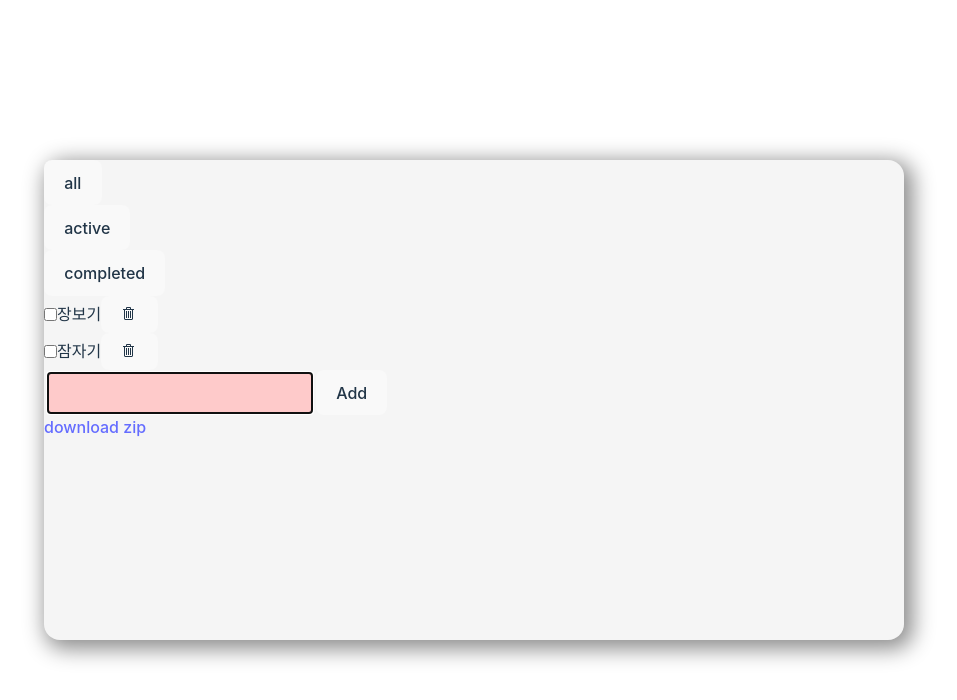
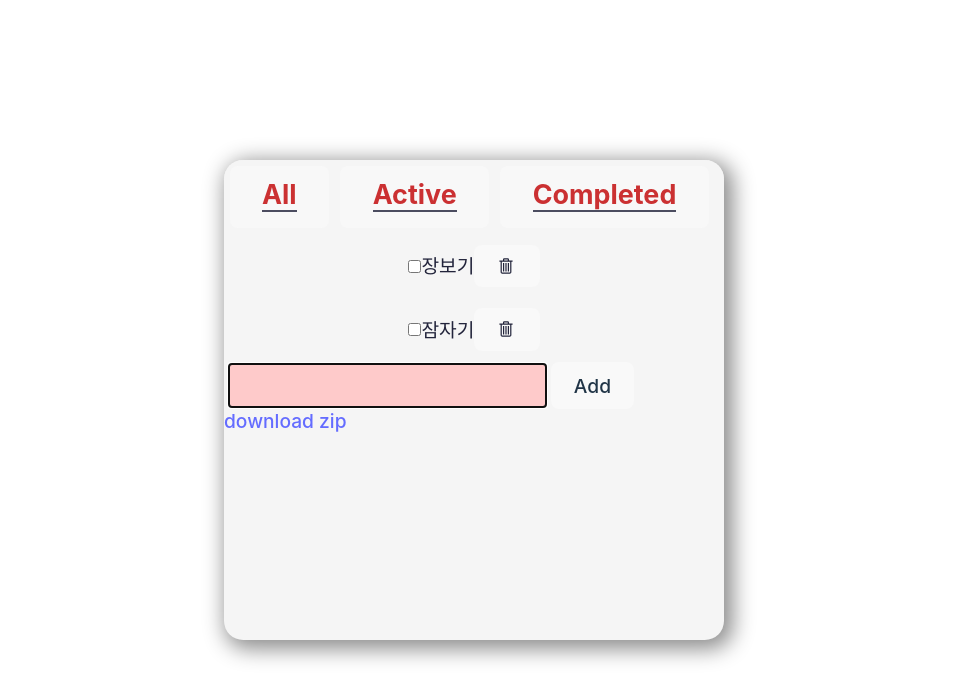
Before and after one commit to letz0703/todos, a React (Vite) app: page / in a window 1280 px wide. Shown: the top 700 px of the page, without its empty margins (166-1123 px from the left). Built offline with nearby package versions, Linux system fonts and the light colour scheme.

Commit message:
todo module

```diff
--- a/src/App.jsx
+++ b/src/App.jsx
@@ -1,18 +1,18 @@
-import {useState} from 'react'
+import {useState} from 'react';
 // import './App.css'
-import Header from "./components/header/header"
-import TodoList from "./components/todo_list/todo_list"
+import Header from './components/header/header';
+import TodoList from './components/todo_list/todo_list';
 
-const filters = ['all', 'active', 'completed']
+const filters = ['all', 'active', 'completed'];
 
 function App() {
-  const [filter, setFilter] = useState(filters[0])
+  const [filter, setFilter] = useState(filters[0]);
   return (
-    <div>
+    <>
       <Header filters={filters} onFilterChange={setFilter} />
       <TodoList filter={filter} />
-    </div>
-  )
+    </>
+  );
 }
 
-export default App
+export default App;
--- a/src/components/header/header.jsx
+++ b/src/components/header/header.jsx
@@ -1,15 +1,20 @@
+import styles from './header.module.css';
+
 export default function Header({filters, onFilterChange}) {
   return (
-		<header>
-			<div className="flex">
-				<ul>
+    <header className={styles.header}>
+      <ul className={styles.filters}>
         {filters.map((value, index) => (
           <li key={index}>
-							<button onClick={() => onFilterChange(value)}>{value}</button>
+            <button
+              onClick={() => onFilterChange(value)}
+              className={styles.filter}
+            >
+              {value}
+            </button>
           </li>
         ))}
       </ul>
-			</div>
     </header>
-	)
+  );
 }
--- /dev/null
+++ b/src/components/header/header.module.css
@@ -0,0 +1 @@
+.header{display:flex;justify-content:space-between;align-items:center;background-color:var(--color-bg-dark);border-bottom:1px solid var(--color-grey)}.filters{display:flex}.filter{font-size:1.4rem;margin:.3rem;text-transform:capitalize;background-color:trasnparent;color:var(--color-accent);opacity:.8;font-weight:bold}.filter:hover,filter.seleteced{opacity:1}.filter::after{content:"";display:block;margin-top:.2rem;border:1px solid var(--color-text)}
--- a/src/components/header/header.module.scss
+++ b/src/components/header/header.module.scss
@@ -0,0 +1,34 @@
+.header {
+	display:flex;
+	justify-content: space-between;
+	align-items: center;
+	background-color: var(--color-bg-dark);
+	border-bottom: 1px solid var(--color-grey)
+
+}
+
+.filters {
+	display: flex;
+}
+
+.filter {
+	font-size: 1.4rem;
+	margin: .3rem;
+	text-transform: capitalize;
+	background-color: trasnparent;
+	color: var(--color-accent);
+	opacity: 0.8;
+	font-weight: bold;
+}
+
+.filter:hover
+,filter.seleteced {
+	opacity: 1;
+}
+
+.filter::after {
+	content:'';
+	display:block;
+	margin-top: .2rem;
+	border: 1px solid var(--color-text)
+}
--- a/src/components/todo/todo.jsx
+++ b/src/components/todo/todo.jsx
@@ -1,21 +1,31 @@
-import React from "react"
-import {VscTrash} from 'react-icons/vsc'
+import React from 'react';
+import {VscTrash} from 'react-icons/vsc';
+import styles from './todo.module.css';
 export default function Todo({todo, onChange, onDelete}) {
-	const {task, status} = todo
-	const handleDelete = () => {onDelete(todo)}
-	const handleChange = (e) => {
-		const status = e.target.checked ? 'completed' : 'active'
-		onChange({...todo, status})
-	}
+  const {task, status} = todo;
+  const handleDelete = () => {
+    onDelete(todo);
+  };
+  const handleChange = e => {
+    const status = e.target.checked ? 'completed' : 'active';
+    onChange({...todo, status});
+  };
 
-	return <li className="flex items-center">
-		<input type="checkbox"
-			checked={status === 'completed'}
-			id="checkbox"
-			onChange={handleChange}
-		/>
-		<label htmlFor="checkbox">{task}</label>
-		<button onClick={handleDelete}><VscTrash /></button>
-	</li>
-
+  return (
+    <li className="flex items-center {{style }}" className={styles.todo}>
+      <input
+        type="checkbox"
+        checked={status === 'completed'}
+        id="checkbox"
+        onChange={handleChange}
+        className="checkbox"
+      />
+      <label htmlFor="checkbox" className="text">
+        {task}
+      </label>
+      <button onClick={handleDelete} className="button">
+        <VscTrash />
+      </button>
+    </li>
+  );
 }
--- /dev/null
+++ b/src/components/todo/todo.module.css
@@ -0,0 +1,9 @@
+.todo {
+  /* dfa : display flex all */
+  display: flex;
+  justify-content: center;
+  align-items: center;
+  padding: 0.5rem 1rem;
+  margin: 0.1rem 0;
+  color: var(--color-text);
+}
--- a/src/components/todo/todo.module.scss
+++ b/src/components/todo/todo.module.scss
@@ -0,0 +1,3 @@
+.todo {
+
+}
--- a/src/components/todo_list/todo_list.jsx
+++ b/src/components/todo_list/todo_list.jsx
@@ -1,30 +1,34 @@
-import {useState} from "react"
-import AddTask from "../add_task/add_task"
-import {VscTrash} from "react-icons/vsc"
-import {v4 as uuidv4} from 'uuid'
-import Todo from "../todo/todo"
+import {useState} from 'react';
+import AddTask from '../add_task/add_task';
+import {VscTrash} from 'react-icons/vsc';
+import {v4 as uuidv4} from 'uuid';
+import Todo from '../todo/todo';
+import styles from './todo_list.module.css';
 
 export default function TodoList({filter}) {
   const [todos, setTodos] = useState([
-		{id: "1", task: "장보기", status: "active"},
-		{id: "2", task: "잠자기", status: "active"}
-	])
+    {id: '1', task: '장보기', status: 'active'},
+    {id: '2', task: '잠자기', status: 'active'},
+  ]);
 
-	const handleTask = todo => {setTodos([...todos, todo])}
-	const handleUpdate = (updated) => setTodos(todos.map(
-		row => (row.id === updated.id ? updated : row)
-	))
-	const handleDelete = (todo) => {
-		setTodos(todos.filter(row => row.id !== todo.id))
-	}
+  const handleTask = todo => {
+    setTodos([...todos, todo]);
+  };
+  const handleUpdate = updated =>
+    setTodos(todos.map(row => (row.id === updated.id ? updated : row)));
+  const handleDelete = todo => {
+    setTodos(todos.filter(row => row.id !== todo.id));
+  };
 
-	const filtered = getFilteredItems(todos, filter)
+  const filtered = getFilteredItems(todos, filter);
 
   return (
-		<section>
+    <section className={styles.container}>
       <ul>
         {filtered.map(row => (
-					<Todo key={uuidv4()} todo={row}
+          <Todo
+            key={uuidv4()}
+            todo={row}
             onChange={handleUpdate}
             onDelete={handleDelete}
           />
@@ -32,14 +36,16 @@ export default function TodoList({filter}) {
       </ul>
       <AddTask onAdd={handleTask} />
 
-			<a href="https://github.com/letz0703/todos/archive/refs/tags/v1.zip">download zip</a>
+      <a href="https://github.com/letz0703/todos/archive/refs/tags/v1.zip">
+        download zip
+      </a>
     </section>
-	)
+  );
 }
 
 function getFilteredItems(todos, filter) {
   if (filter === 'all') {
-		return todos
+    return todos;
   }
-	return todos.filter(todo => todo.status === filter)
+  return todos.filter(todo => todo.status === filter);
 }
--- /dev/null
+++ b/src/components/todo_list/todo_list.module.css
@@ -0,0 +1 @@
+.container{width:100%}
--- a/src/components/todo_list/todo_list.module.scss
+++ b/src/components/todo_list/todo_list.module.scss
@@ -0,0 +1,3 @@
+.container {
+  width: 100%;
+}
--- a/src/index.css
+++ b/src/index.css
@@ -4,18 +4,16 @@
 
 :root {
   font-family: Inter, Avenir, Helvetica, Arial, sans-serif;
-  font-size: 16px;
+  font-size: 1.2rem;
   line-height: 24px;
   font-weight: 400;
+  box-sizing: border-box;
 
-  --color-bg-dark:#f5f5f5;
+  --color-bg-dark: #f5f5f5;
   --color-bg: #fdfffd;
   --color-gray: #d1d1d1;
   --color-text: #22243b;
   --color-accent: #c10002;
-
-
-
 
   color-scheme: light dark;
   color: rgba(255, 255, 255, 0.87);
@@ -31,18 +29,20 @@
 #root {
   width: 100%;
   height: 60%;
-  max-width: 860px;
+  max-width: 500px;
   background-color: var(--color-bg-dark);
+  overflow: hidden;
   border-radius: 1rem;
   display: flex;
   flex-direction: column;
-  box-shadow: 5px 5px 21px 4px rgba(0,0,0, .45);
+  box-shadow: 5px 5px 21px 4px rgba(0, 0, 0, 0.45);
 }
 
 a {
   font-weight: 500;
   color: #646cff;
   text-decoration: inherit;
+  outline: none;
 }
 a:hover {
   color: #535bf2;
@@ -89,7 +89,6 @@ ul {
   padding-left: 0;
 }
 
-
 @media (prefers-color-scheme: light) {
   :root {
     color: #213547;
@@ -100,5 +99,7 @@ ul {
   }
   button {
     background-color: #f9f9f9;
+    /* outline: none; */
+    border: none;
   }
 }
```
Lines whose indentation alone changed are shown as unchanged.
